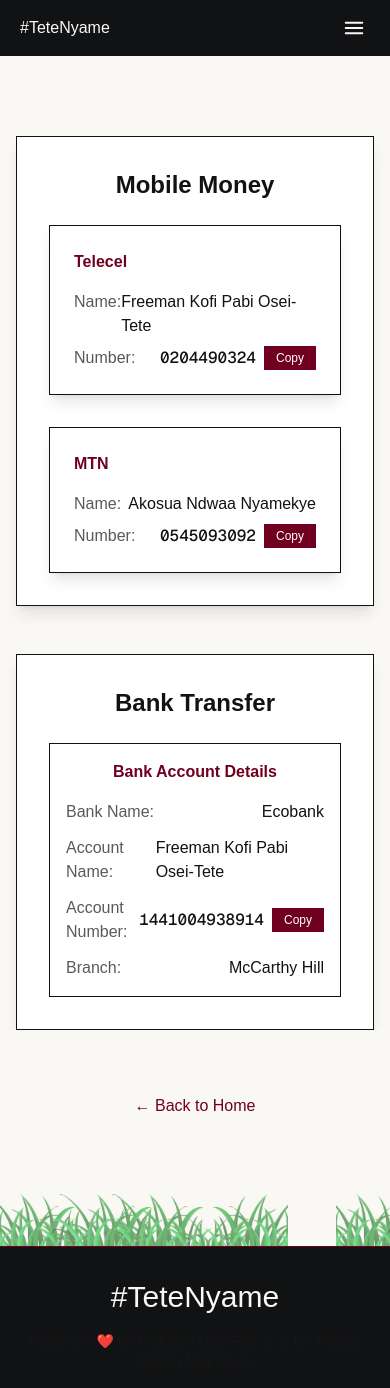
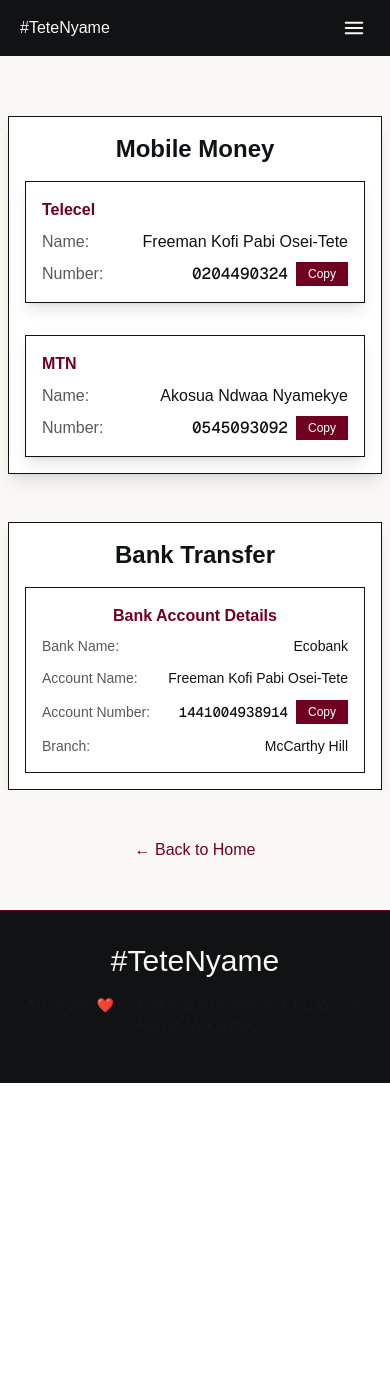
Before and after one commit to this-is-judith/freeman-jr-weds-akosua, a Next.js app: page /support-us in a window 390 px wide. Shown: the top 1388 px of the page. After the commit the page ends 1083 px from the top, so only its background shows below. Built offline with nearby package versions, Linux system fonts and the light colour scheme; a web font is replaced by a local one.

Commit message:
Make support page fit for mobile

```diff
--- a/src/app/location/page.tsx
+++ b/src/app/location/page.tsx
@@ -9,7 +9,7 @@
     "https://maps.apple.com/?q=Living+Word+Assemblies+of+God+Church+Kwashieman+Accra+Ghana";
 
   return (
-    <div className="min-h-screen bg-off-white relative overflow-hidden">
+    <div className="bg-off-white relative overflow-hidden">
       <section className="md:pt-28 pt-20 text-center">
         <img
           src="/plant-17.png"
@@ -79,7 +79,7 @@
         </div>
       </section>
 
-      <section className="text-center bg-off-white md:py-16 py-8">
+      <section className="text-center bg-off-white md:py-16 py-12">
         <a
           href="/"
           className="inline-block text-burgundy hover:text-navy transition-all font-medium"
--- a/src/app/our-story/page.tsx
+++ b/src/app/our-story/page.tsx
@@ -1,6 +1,6 @@
 export default function OurStory() {
   return (
-    <div className="min-h-screen bg-off-white">
+    <div className=" bg-off-white">
       {/* Title */}
       <section className="md:pt-20 pt-12 text-center">
         <div className="max-w-6xl mx-auto px-4">
--- a/src/app/program-outline/page.tsx
+++ b/src/app/program-outline/page.tsx
@@ -53,7 +53,7 @@
   // const allEvents = [...ceremonyEvents, ...receptionEvents];
 
   return (
-    <div className="min-h-screen bg-off-white">
+    <div className="bg-off-white">
       <section className="md:pt-28 pt-20 relative overflow-hidden">
         <img
           src="/plant-8.png"
@@ -79,7 +79,7 @@
               </p>
             </div>
 
-            <div className="text-center md:py-12 py-6">
+            <div className="text-center md:py-12 py-8">
               <p className="text-xl text-navy/80 mb-4">
                 The program outline will be released shortly.
               </p>
@@ -120,7 +120,7 @@
         </div>
       </section>
 
-      <section className="text-center bg-off-white md:py-16 py-8">
+      <section className="text-center bg-off-white md:py-16 py-12">
         <a
           href="/"
           className="inline-block text-burgundy hover:text-navy transition-all font-medium"
--- a/src/app/support-us/page.tsx
+++ b/src/app/support-us/page.tsx
@@ -14,18 +14,20 @@
   return (
     <div className="bg-off-white">
       {/* Gift Options */}
-      <section className="md:pt-28 pt-20 relative overflow-hidden">
-        <div className="max-w-6xl mx-auto px-4">
+      <section className="md:pt-24 pt-15 relative overflow-hidden">
+        <div className="max-w-6xl mx-auto md:px-4 px-2">
           <div className="grid lg:grid-cols-[1fr_1.5fr] md:grid-cols-2 gap-12">
             {/* Mobile Money */}
-            <div className="bg-white border-1 border-navy shadow-lg p-8">
-              <h2 className="text-2xl font-bold text-navy text-center mb-6">
+            <div className="bg-white border-1 border-navy shadow-lg md:p-8 p-4">
+              <h2 className="text-2xl font-bold text-navy text-center md:mb-6 mb-4">
                 Mobile Money
               </h2>
 
               <div className="space-y-8 align-items">
-                <div className="bg-white border-1 border-navy shadow-lg p-6">
-                  <h3 className="font-semibold text-burgundy mb-4">Telecel</h3>
+                <div className="bg-white border-1 border-navy shadow-lg md:p-6 p-4">
+                  <h3 className="font-semibold text-burgundy md:mb-4 mb-2">
+                    Telecel
+                  </h3>
                   <div className="space-y-2">
                     <div className="flex justify-between">
                       <span className="text-navy/70">Name:</span>
@@ -52,8 +54,10 @@
                   </div>
                 </div>
 
-                <div className="bg-white border-1 border-navy shadow-lg p-6">
-                  <h3 className="font-semibold text-burgundy mb-4">MTN</h3>
+                <div className="bg-white border-1 border-navy shadow-lg md:p-6 p-4">
+                  <h3 className="font-semibold text-burgundy md:mb-4 mb-2">
+                    MTN
+                  </h3>
                   <div className="space-y-2">
                     <div className="flex justify-between">
                       <span className="text-navy/70">Name:</span>
@@ -81,15 +85,15 @@
             </div>
 
             {/* Bank Transfer */}
-            <div className="bg-white border-1 border-navy shadow-lg p-8">
-              <h2 className="text-2xl font-bold text-navy text-center mb-6">
+            <div className="bg-white border-1 border-navy shadow-lg md:p-8 p-4">
+              <h2 className="text-2xl font-bold text-navy text-center md:mb-6 mb-4">
                 Bank Transfer
               </h2>
               <div className="bg-white border-1 border-navy p-4 lg:py-8 lg:px-8">
-                <h3 className="font-semibold text-burgundy mb-4 text-center">
+                <h3 className="font-semibold text-burgundy md:mb-4 mb-2 text-center">
                   Bank Account Details
                 </h3>
-                <div className="space-y-3 lg:space-y-8.5">
+                <div className="space-y-3 lg:space-y-8.5 md:text-base text-sm">
                   <div className="flex justify-between">
                     <span className="text-navy/70">Bank Name:</span>
                     <span className="font-medium text-navy">Ecobank</span>
@@ -125,34 +129,13 @@
         </div>
       </section>
 
-      <section className="text-center bg-off-white py-16 pb-32 relative overflow-hidden">
+      <section className="text-center bg-off-white md:py-16 py-12 relative overflow-hidden">
         <a
           href="/"
           className="inline-block text-burgundy hover:text-navy transition-all font-medium relative z-10"
         >
           ← Back to Home
         </a>
-
-        <img
-          src="/grass.png"
-          alt="Grass"
-          className="absolute -bottom-28 left-0 w-72 h-72 md:w-84 md:h-84 object-contain opacity-60 z-0"
-        />
-        <img
-          src="/grass.png"
-          alt="Grass"
-          className="absolute -bottom-28 left-84 w-72 h-72 md:w-84 md:h-84 object-contain opacity-60 z-0"
-        />
-        <img
-          src="/grass.png"
-          alt="Grass"
-          className="absolute -bottom-28 left-168 w-72 h-72 md:w-84 md:h-84 object-contain opacity-60 z-0"
-        />
-        <img
-          src="/grass.png"
-          alt="Grass"
-          className="absolute -bottom-28 left-252 w-72 h-72 md:w-84 md:h-84 object-contain opacity-60 z-0"
-        />
       </section>
     </div>
   );
```
